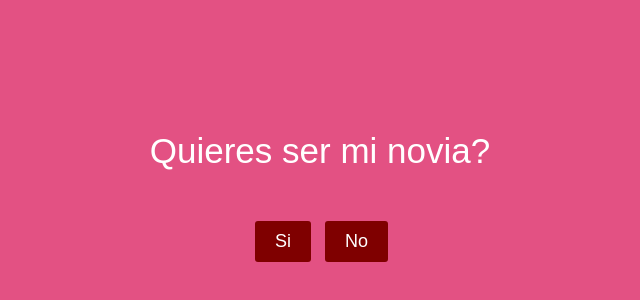
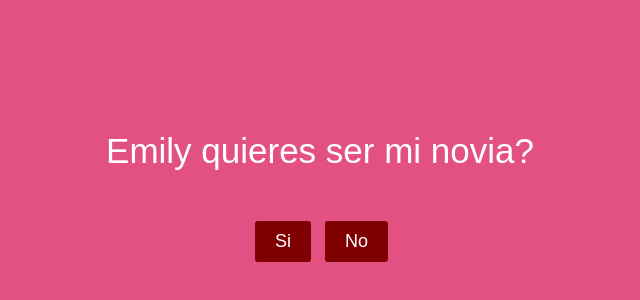
Before and after one commit to Angel-designer/Emily, a plain HTML site: page index.html in a window 1280 px wide. Shown: the part 224-524 px from the top of the page, without its empty margins (320-960 px from the left). Drawn offline with Linux system fonts and the light colour scheme.

Commit message:
Update index.html

```diff
--- a/index.html
+++ b/index.html
@@ -11,7 +11,7 @@
 <body>
     <div class="container">
         <div class="title">
-            Quieres ser mi novia?
+             Emily quieres ser mi novia?
         </div>
 
         <div class="buttons">
```
